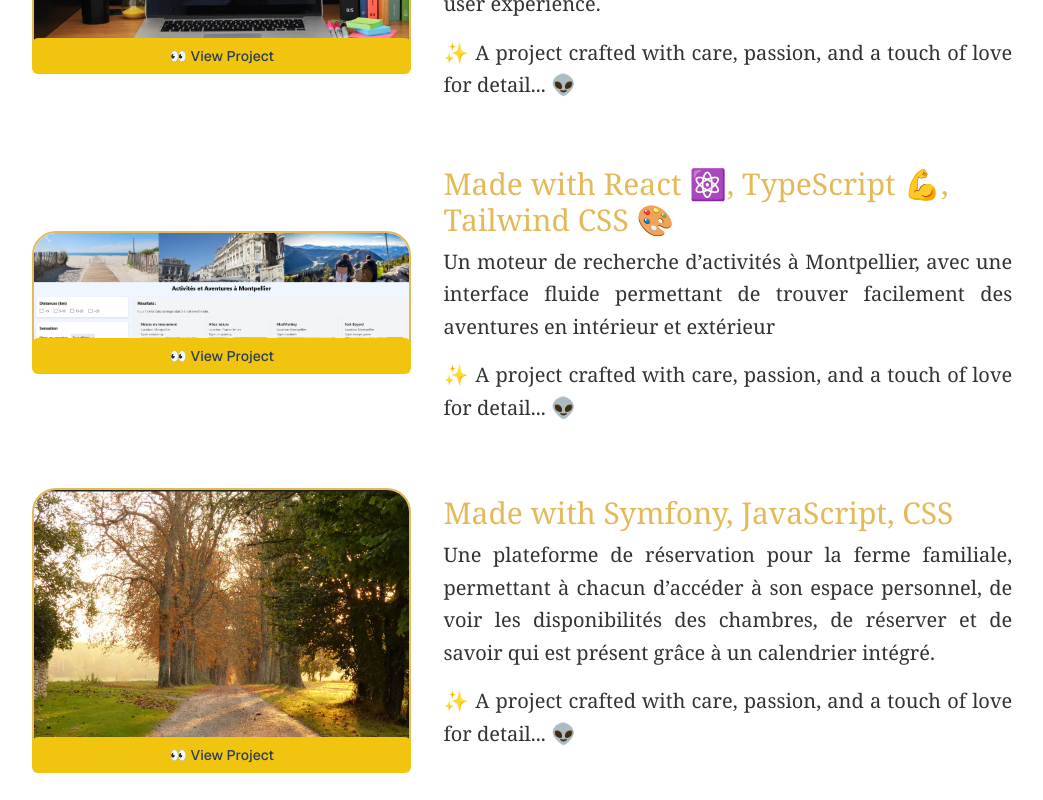
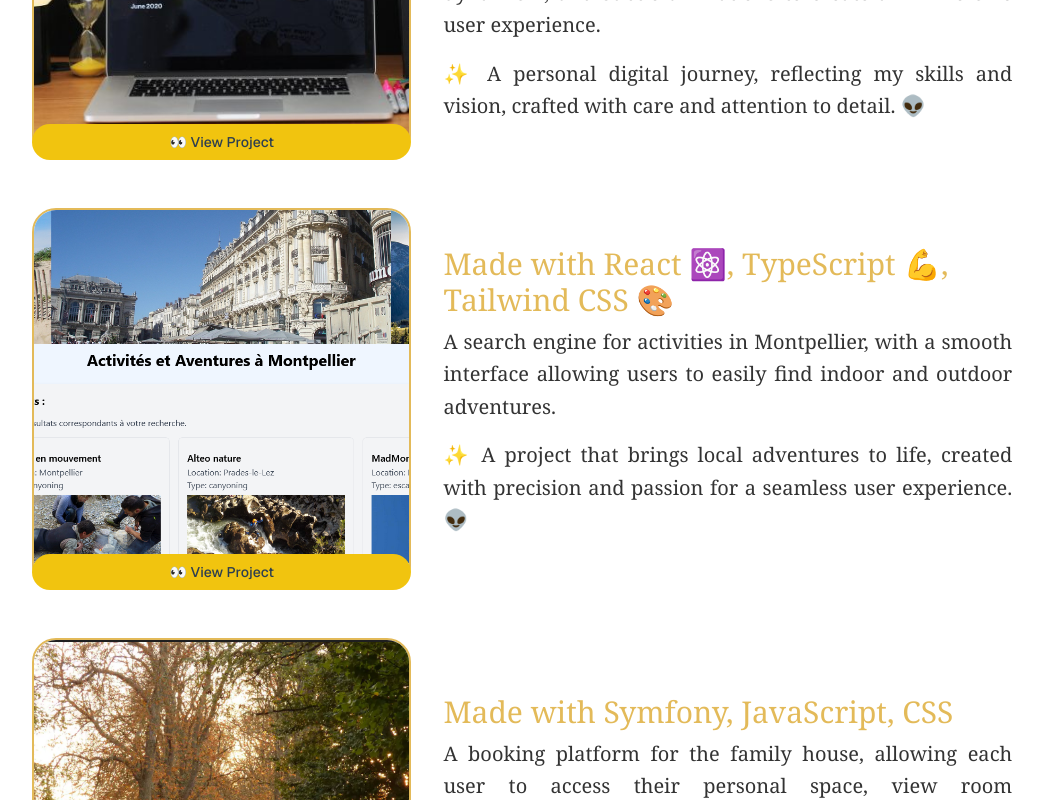
Before and after one commit to YohReg10/Portfolio, a Next.js app: page / in a window 1280 px wide. Shown: the part 1600-2400 px from the top of the page, without its empty margins (39-1082 px from the left). Built offline with nearby package versions, Linux system fonts and the light colour scheme; a web font is replaced by a local one.

Commit message:
organize listProjects

```diff
--- a/app/components/SectionProjects.tsx
+++ b/app/components/SectionProjects.tsx
@@ -1,9 +1,36 @@
 import { Section } from "./Section";
 
 const listProjects = [
-    {imgSrc : "Portfolio-Desk-620x410.jpg", alt : "Yohan's portfolio preview", href : "https://github.com/YohReg10/Portfolio", textTechno : "Made with React ⚛️, TypeScript 💪, Tailwind CSS 🎨", textDescription : "Interactive portfolio designed to showcase my projects, technical skills, and developer identity. Built to provide smooth and responsive navigation, it combines modernity, dynamism, and subtle animations to create an immersive user experience.", textAll : "✨ A project crafted with care, passion, and a touch of love for detail... 👽"},
-    {imgSrc : "ProjetTestTechnique.jpg", alt : "Test Technique enginer motor", href : "https://github.com/YohReg10/test-alternant", textTechno : "Made with React ⚛️, TypeScript 💪, Tailwind CSS 🎨", textDescription : "Un moteur de recherche d’activités à Montpellier, avec une interface fluide permettant de trouver facilement des aventures en intérieur et extérieur", textAll : "✨ A project crafted with care, passion, and a touch of love for detail... 👽"},
-    {imgSrc : "ProjetChavigny.jpg", alt : "Projet booking rooms", href : "https://github.com/SCollinPerso/PrivateChavigny", textTechno : "Made with Symfony, JavaScript, CSS", textDescription : "Une plateforme de réservation pour la ferme familiale, permettant à chacun d’accéder à son espace personnel, de voir les disponibilités des chambres, de réserver et de savoir qui est présent grâce à un calendrier intégré.", textAll : "✨ A project crafted with care, passion, and a touch of love for detail... 👽"},
+    {
+        imgSrc: "Portfolio-Desk-620x410.jpg",
+        alt: "Yohan's portfolio preview",
+        href: "https://github.com/YohReg10/Portfolio",
+        textTechno: "Made with React ⚛️, TypeScript 💪, Tailwind CSS 🎨",
+        textDescription:
+            "Interactive portfolio designed to showcase my projects, technical skills, and developer identity. "
+            + "Built to provide smooth and responsive navigation, it combines modernity, dynamism, and subtle animations "
+            + "to create an immersive user experience.",
+        textAll: "✨ A personal digital journey, reflecting my skills and vision, crafted with care and attention to detail. 👽"
+    },
+    {
+        imgSrc: "ProjetTestTechnique.jpg",
+        alt: "Test Technique engine motor",
+        href: "https://github.com/YohReg10/test-alternant",
+        textTechno: "Made with React ⚛️, TypeScript 💪, Tailwind CSS 🎨",
+        textDescription:
+            "A search engine for activities in Montpellier, with a smooth interface allowing users to easily find indoor and outdoor adventures.",
+        textAll: "✨ A project that brings local adventures to life, created with precision and passion for a seamless user experience. 👽"
+    },
+    {
+        imgSrc: "ProjetChavigny.jpg",
+        alt: "Projet booking rooms",
+        href: "https://github.com/SCollinPerso/PrivateChavigny",
+        textTechno: "Made with Symfony, JavaScript, CSS",
+        textDescription:
+            "A booking platform for the family house, allowing each user to access their personal space, view room availability,"
+            + "make reservations, and see who is present through an integrated calendar.",
+        textAll: "✨ Built with care to simplify bookings and enhance the experience of both guests and hosts. 👽"
+    }
 ];
 
 export const SectionProjects = () => {
@@ -12,29 +39,25 @@ export const SectionProjects = () => {
             {listProjects.map((projects) => (
                 <div key={projects.href} className="flex flex-row items-center gap-8">
 
-                    {/* Image à gauche */}
                     <div className="w-1/3">
                         <div className="relative">
                             <img
                                 src={projects.imgSrc}
                                 alt={projects.alt}
-                                className="h-auto rounded-3xl border-2 border-[#e3ba59] mx-auto w-[100%] ml-0 hover:opacity-90 transition-opacity"
-                                loading="lazy"
+                                className="w-[575px] h-[382px] object-cover rounded-3xl border-2 border-[#e3ba59] mx-auto hover:opacity-90 transition-opacity"                                loading="lazy"
                             />
 
-                            {/* Span avec le lien autour du texte */}
                             <a
                                 href={projects.href}
                                 target="_blank"
                                 rel="noopener noreferrer"
-                                className="inline-block bg-[#F1C40F] text-[#2C3E50] w-full text-center px-4 py-2 rounded-md text-sm font-medium absolute bottom-0 left-0 transition-colors"
+                                className="inline-block bg-[#F1C40F] text-[#2C3E50] w-full text-center px-4 py-2 rounded-3xl text-sm font-medium absolute bottom-0 left-0 transition-colors"
                             >
                                 👀 View Project
                             </a>
                         </div>
                     </div>
 
-                        {/* Description à droite */}
                     <div className="w-2/4 mt-0 mr-24">
                         <h2 className="font-serif text-3xl mb-2 font-bolt text-[#e3ba59] dark:text-[#d9b96d]">
                             {projects.textTechno}
```
